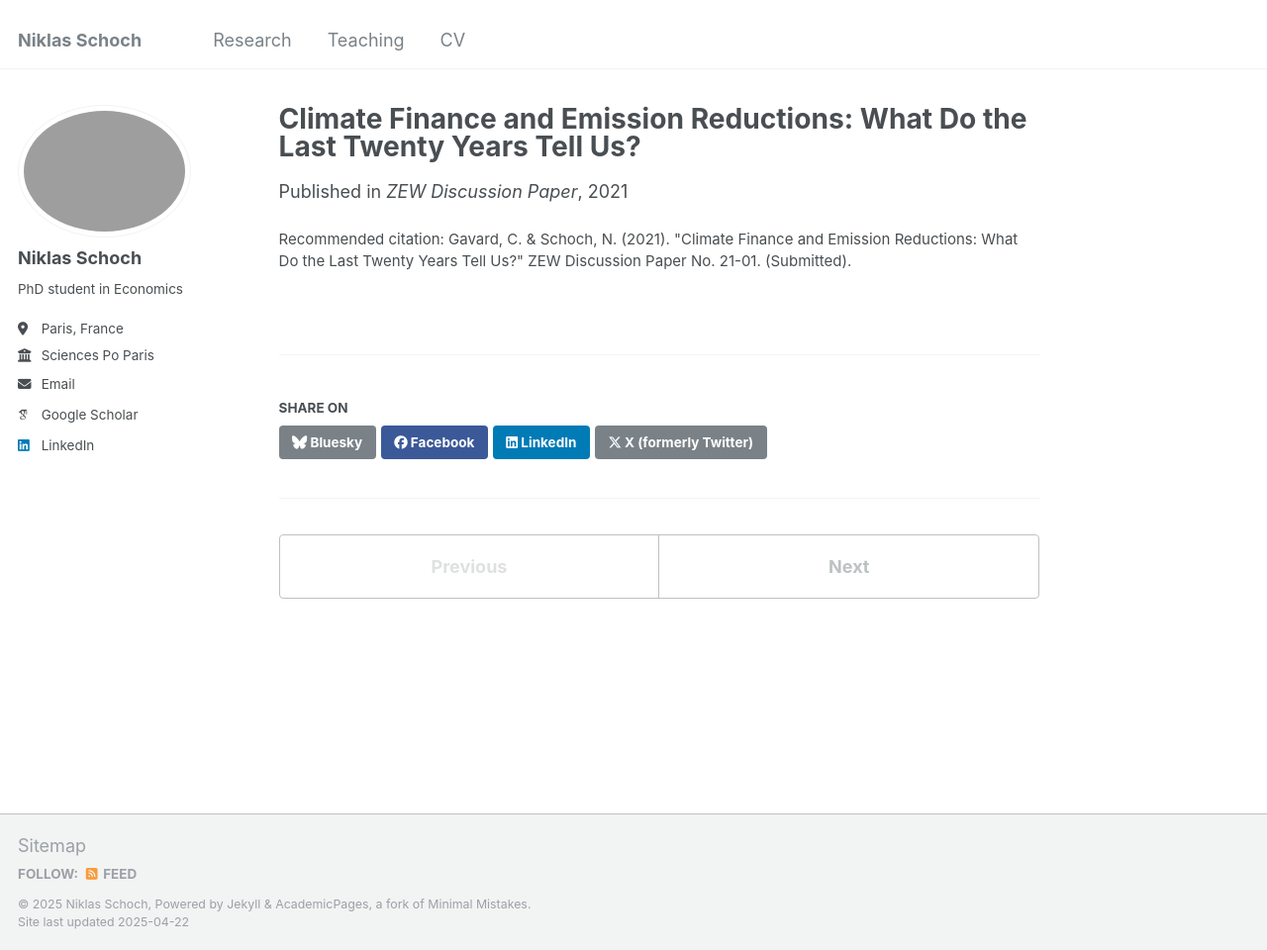
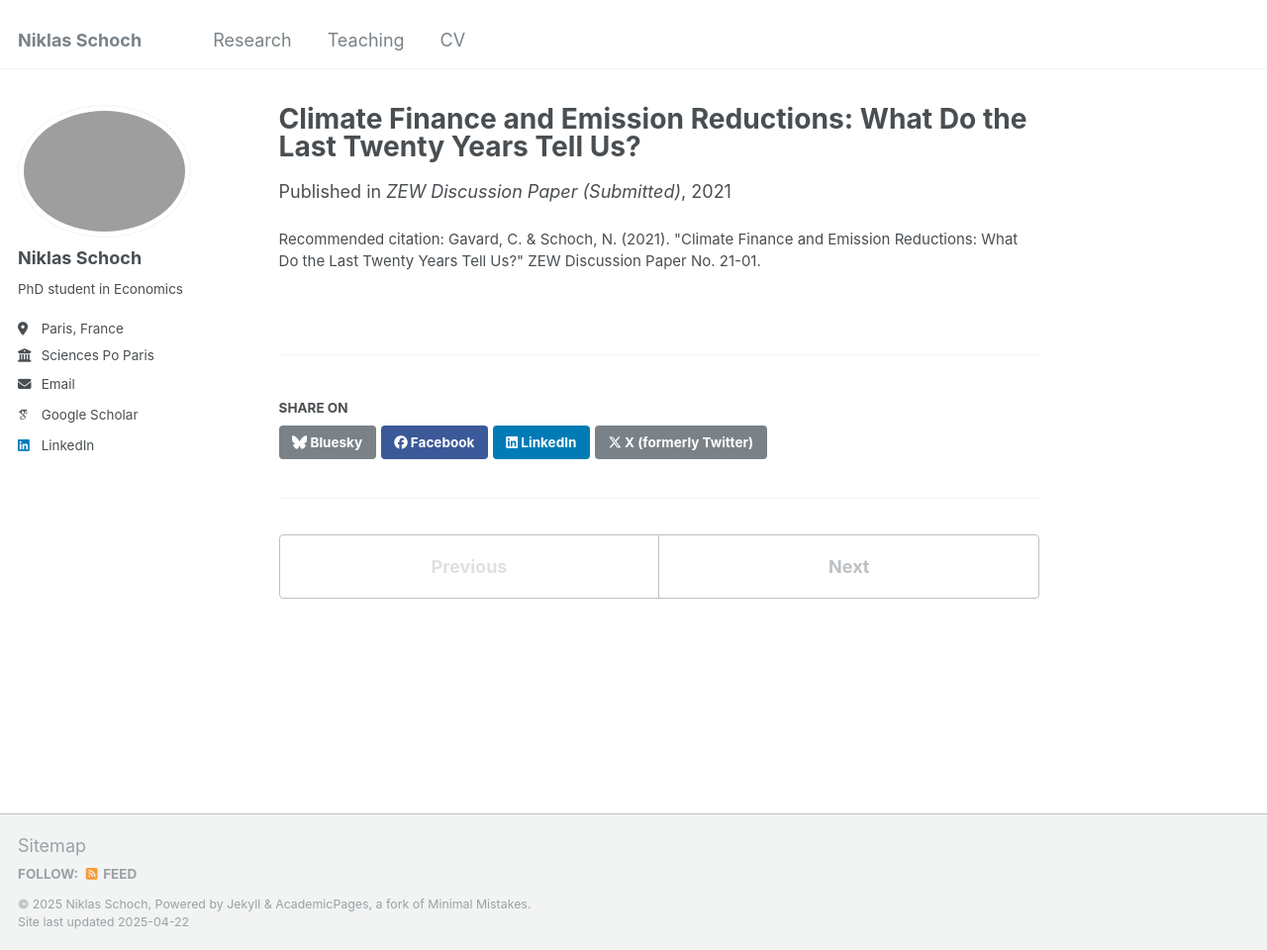
Before and after one commit to niklasschoch/niklasschoch.github.io, a Jekyll site: the page built from _publications/climate-finance.md, in a window 1280 px wide and 960 px high. Shown: the whole window at 99% size. Built offline with Jekyll 4.4.1, drawn with Linux system fonts in a browser that asks for light colours; some web fonts are replaced.

```diff
--- a/_publications/climate-finance.md
+++ b/_publications/climate-finance.md
@@ -3,8 +3,8 @@ title: "Climate Finance and Emission Reductions: What Do the Last Twenty Years T
 date: 2021-01-01
 collection: publications
 category: Working Paper
-citation: 'Gavard, C. & Schoch, N. (2021). "Climate Finance and Emission Reductions: What Do the Last Twenty Years Tell Us?" ZEW Discussion Paper No. 21-01. (Submitted).'
-venue: ZEW Discussion Paper
+citation: 'Gavard, C. & Schoch, N. (2021). "Climate Finance and Emission Reductions: What Do the Last Twenty Years Tell Us?" ZEW Discussion Paper No. 21-01.'
+venue: ZEW Discussion Paper (Submitted)
 links:
   - label: "Working Paper"
     url: "https://www.zew.de/en/publications/climate-finance-and-emission-reductions-what-do-the-last-twenty-years-tell-us"
```
